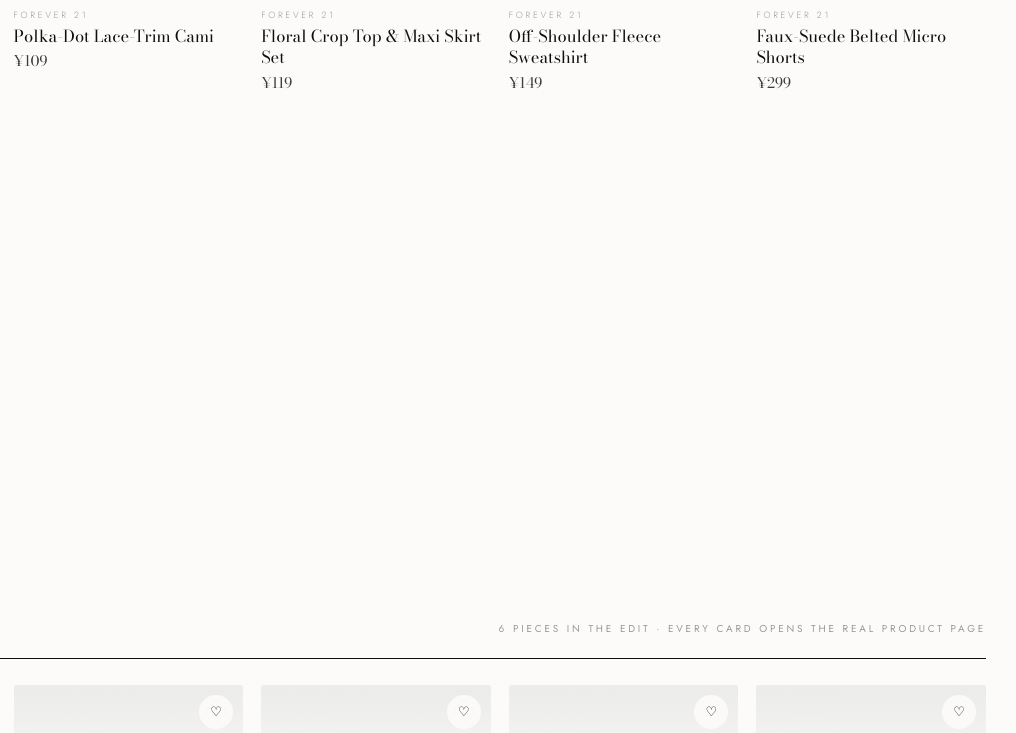
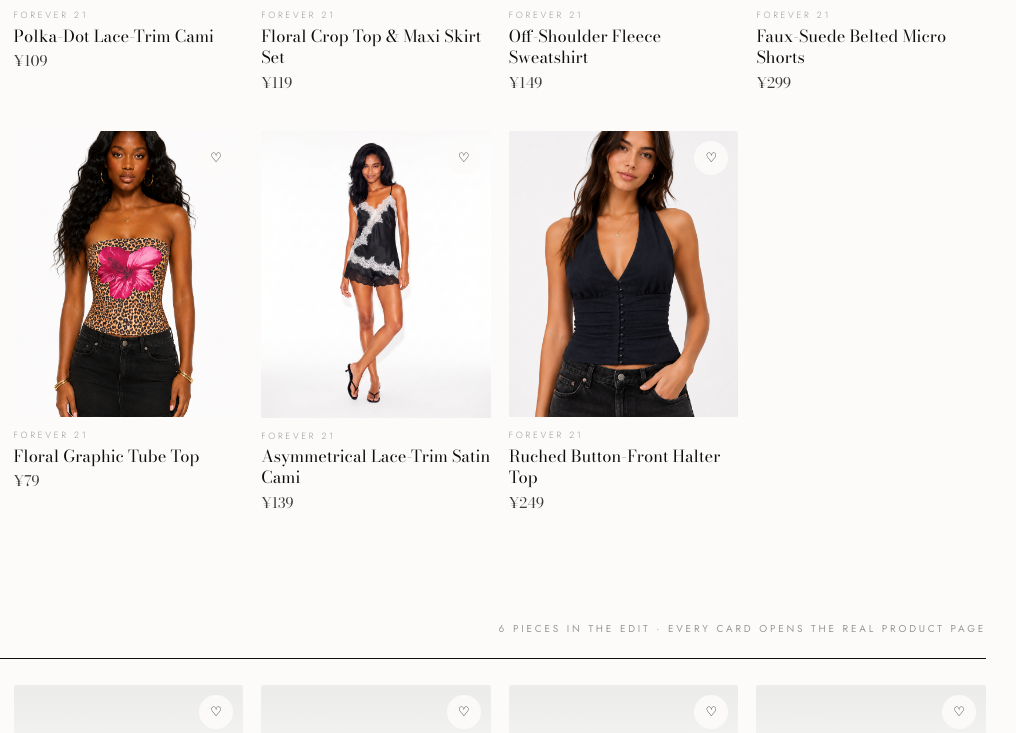
Before and after one commit to Clarbel21/AIID-Product-Idea, a plain HTML site: page index.html in a window 1280 px wide. Shown: the part 2711-3444 px from the top of the page, 264-1280 px from the left. Drawn offline with nearby package versions, Linux system fonts and the light colour scheme.

Commit message:
Add 3 new Forever 21 products (tube top, satin cami, halter); remove duplicate PDP heart

```diff
--- a/index.html
+++ b/index.html
@@ -558,7 +558,6 @@ img,svg{display:block}
           <div class="wm-sub">× MatchBuy AI</div>
         </div>
         <div class="mast-right">
-          <button class="hicon" data-action="noop" title="Wishlist">♡</button>
           <button class="hicon" data-action="open-wl" title="Wishlist">♡<span class="hcount hidden" id="wishCountPDP">0</span></button>
           <button class="hicon" data-action="noop" title="Cart">🛍<span class="hcount hidden" id="cartBadge">0</span></button>
         </div>
@@ -756,6 +755,9 @@ const CATALOGUE = [
   {id:'f21d', brand:'FOREVER 21', name:'Off-Shoulder Fleece Sweatshirt', price:149, img:'assets/f21d.jpg', cat:'top', tone:'light', moods:['cute'], occs:['everyday'], styles:['sporty'], url:'https://www.forever21.com/products/01409735', why:'Off-shoulder fleece — the cosy weekend piece.'},
   {id:'f21e', brand:'FOREVER 21', name:'Faux-Suede Belted Micro Shorts', price:299, img:'assets/f21e.jpg', cat:'bottom', tone:'warm', moods:['sexy'], occs:['date','party'], styles:['romantic'], url:'https://www.forever21.com/collections/womens-shorts/products/01409573', why:'Suede with a belted waist — the going-out short.'},
   {id:'f21f', brand:'FOREVER 21', name:'Rhinestone-Fringe Leather Shorts', price:259, img:'assets/f21f.jpg', cat:'bottom', tone:'dark', moods:['sexy'], occs:['party'], styles:['bold'], url:'https://www.forever21.com/collections/womens-shorts/products/01371141', why:'Rhinestone fringe on faux leather — maximum party.'},
+  {id:'f21g', brand:'FOREVER 21', name:'Floral Graphic Tube Top', price:79, img:'assets/f21g.jpg', cat:'top', tone:'light', moods:['cute'], occs:['everyday','date'], styles:['romantic','casual'], url:'https://www.forever21.com/products/01409717', why:'Floral graphic tube — an easy warm-day staple.'},
+  {id:'f21h', brand:'FOREVER 21', name:'Asymmetrical Lace-Trim Satin Cami', price:139, img:'assets/f21h.jpg', cat:'top', tone:'light', moods:['cute','sexy'], occs:['date','party'], styles:['romantic'], url:'https://www.forever21.com/products/01409669', why:'Satin with an asymmetric lace panel — soft with an edge.'},
+  {id:'f21i', brand:'FOREVER 21', name:'Ruched Button-Front Halter Top', price:249, img:'assets/f21i.jpg', cat:'top', tone:'light', moods:['sexy','elegant'], occs:['date','party'], styles:['bold'], url:'https://www.forever21.com/products/01409894', why:'Ruched halter with button front — made for date night.'},
   /* ZARA — real products */
   {id:'zara1', brand:'ZARA', name:'Soft Double-Breasted Jacket', price:429, img:'assets/zara1.jpg', cat:'outerwear', tone:'light', moods:['elegant','minimal'], occs:['office','everyday'], styles:['classic'], url:'https://www.zara.cn/cn/en/soft-double-breasted-jacket-p06318329.html', why:'Soft tailoring, double-breasted — the layer that pulls it together.'},
   {id:'zara2', brand:'ZARA', name:'High-Neck Belted Trench Coat', price:649, img:'assets/zara2.jpg', cat:'outerwear', tone:'warm', moods:['elegant'], occs:['office','everyday'], styles:['classic'], url:'https://www.zara.cn/cn/en/high-neck-belted-trench-coat-p08073252.html', why:'High neck, belted waist — the trench does the entering-room work.'},
@@ -982,7 +984,6 @@ function renderPDP(){
   const p=product(), self=getSelf();
   $('#heroArt').innerHTML=`
     <span class="hero-badge">✨ MatchBuy AI</span>
-    <button class="hero-fav ${isWished()?'on':''}" data-action="wish" data-id="${p.id}" title="Wishlist">${isWished()?'♥':'♡'}</button>
     <div class="ph-frame">${media(self,false)}</div>`;
   const sizes=(p.sizes||sizesFor(p.cat));
   const showSizes=!((p.cat==='accessory'||p.cat==='bag')||(sizes.length===1&&sizes[0]==='One size'));
```
Also changed, not shown: assets/f21g.jpg (added), assets/f21h.jpg (added), assets/f21i.jpg (added).
